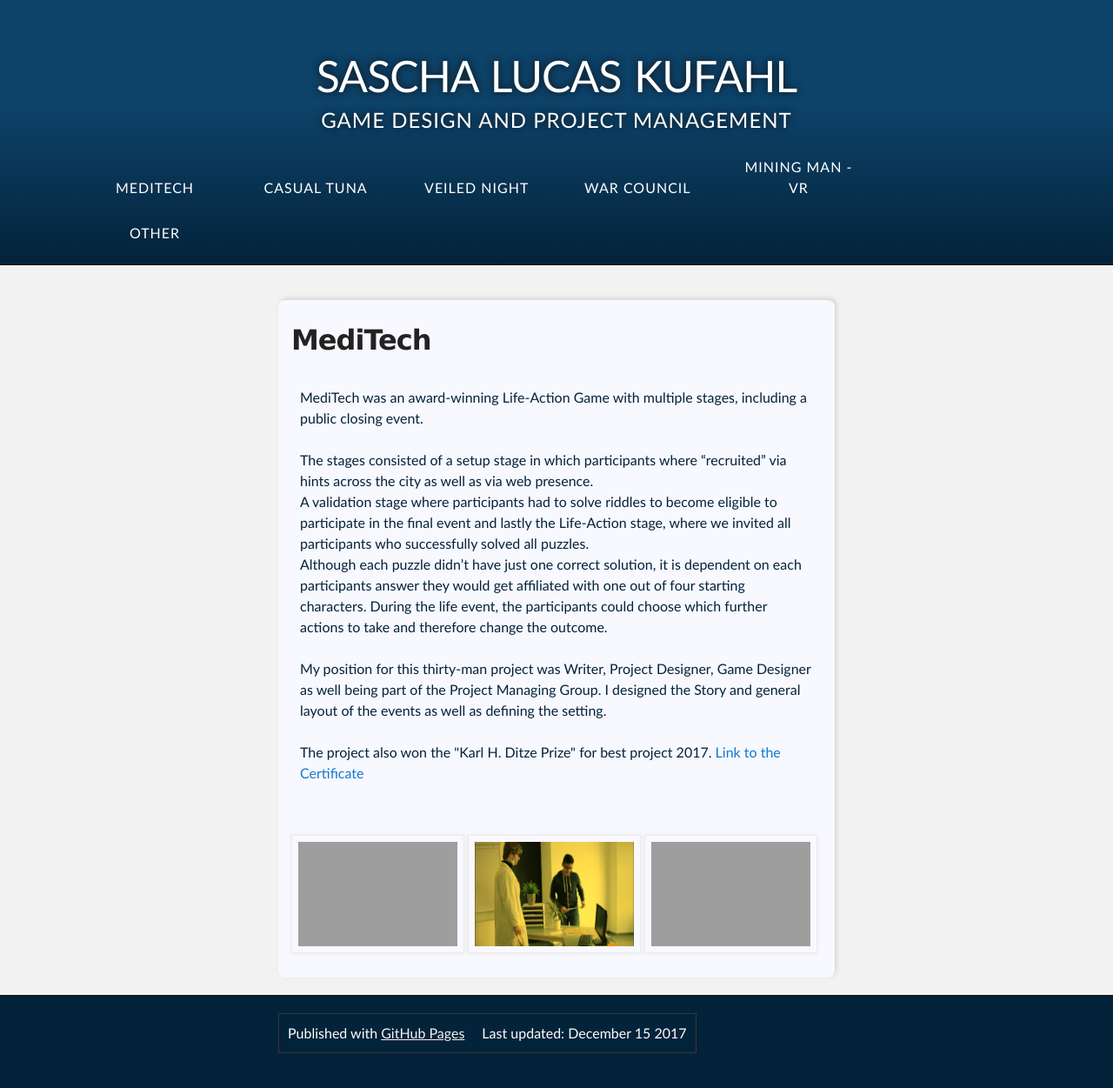
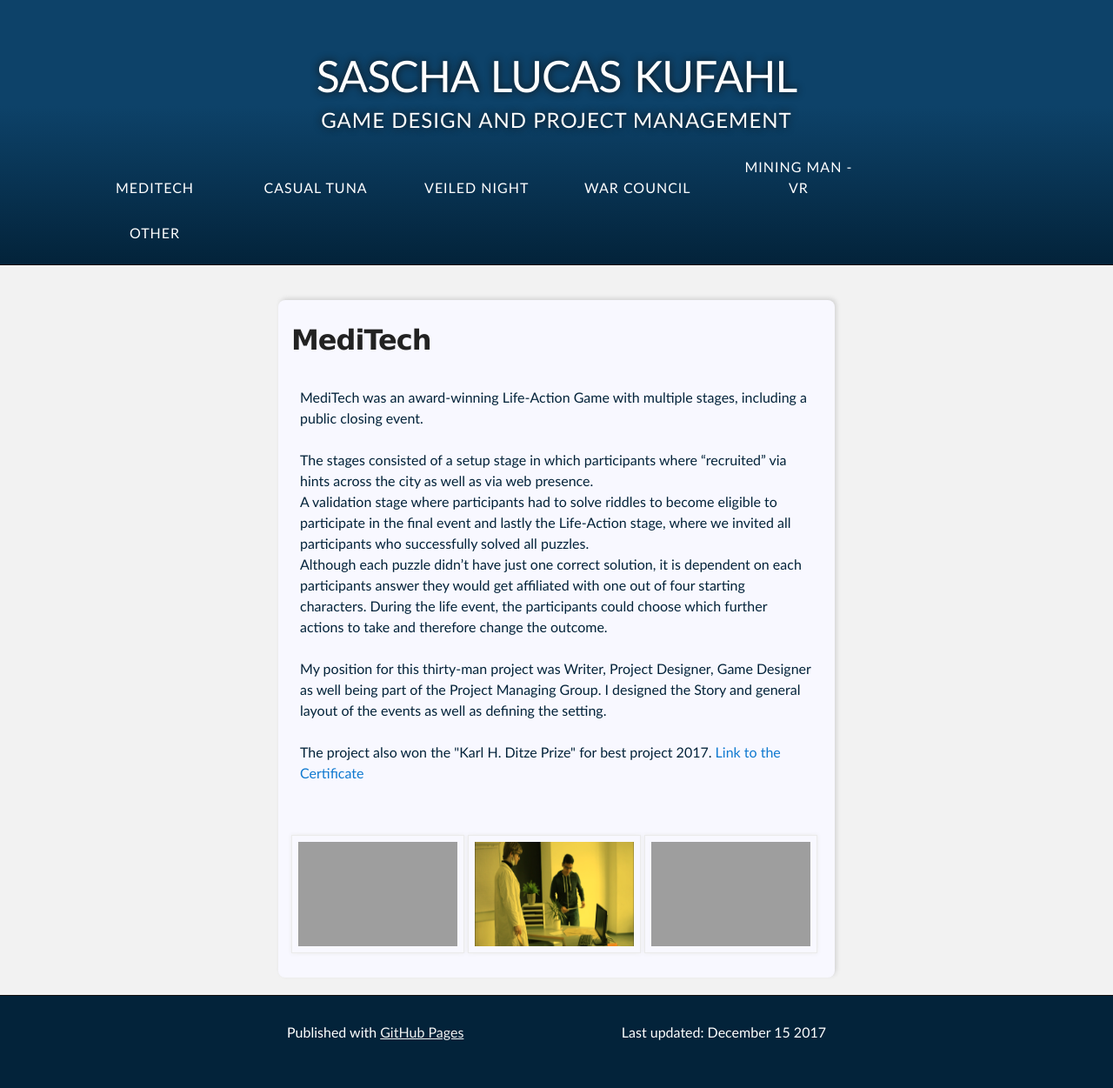
Before and after one commit to SaschaLK/SaschaLK.github.io, a Jekyll site: the page built from index.md, in a window 1280 px wide. Shown: the whole page at 87% size. Built offline with Jekyll 4.4.1, drawn with Linux system fonts in a browser that asks for light colours; our own code applies the rules of GitHub Pages for plain Markdown files; the repository's description, which GitHub fills in, is left out; grey boxes are pictures that could not be loaded.

Commit message:
small changes and bugfixes all over

```diff
--- a/assets/css/style.scss
+++ b/assets/css/style.scss
@@ -32,7 +32,7 @@
 
 #contentImagesWarCouncil img{
     padding: 7px;
-    width: 48%;
+    width: 47%;
     height: 120px;
 }
 
@@ -81,9 +81,17 @@
     letter-spacing: 1px;
 }
 
-#footerLine table tr td{
-    border: 0;
+#footerLine tr td{
+    border: none;
     color: white;
+}
+
+#footerLine table{
+    border: none;
+}
+
+#footerLine td{
+    width: 330px;
 }
 
 #lastUpdated {
```
Also changed, not shown: miningMan.md (+4 -4 lines), assets/images/MiningMan/ScreenMining1.png (renamed from assets/images/Mining Man/ScreenMining1.png), assets/images/MiningMan/ScreenMining2.png (renamed from assets/images/Mining Man/ScreenMining2.png), assets/images/MiningMan/ScreenMining5.png (renamed from assets/images/Mining Man/ScreenMining5.png), 4 other files.
